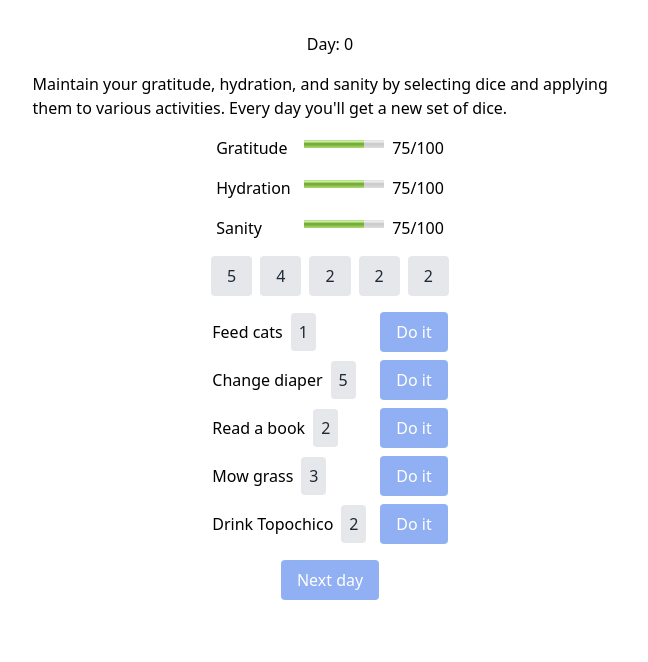
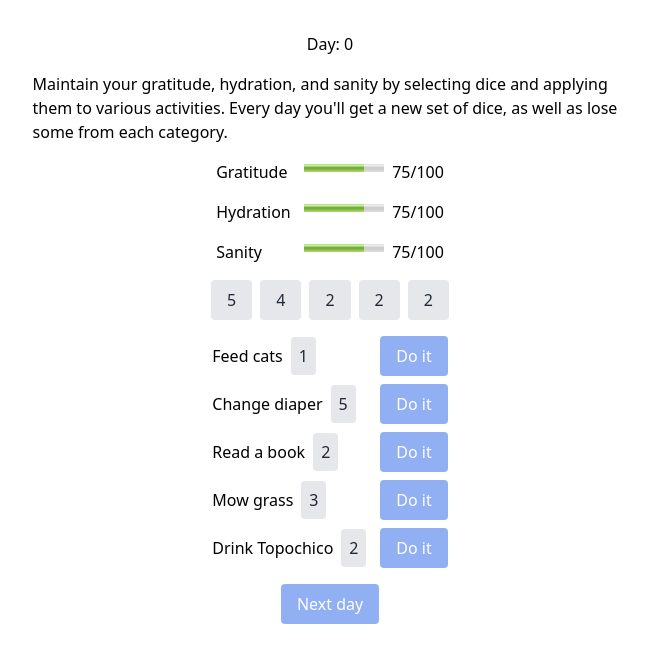
Before and after one commit to ahuth/dice-concept-1, a React (Vite) app: page / in a window 1280 px wide. Shown: the top 662 px of the page, without its empty margins (310-958 px from the left). Built offline with nearby package versions, Linux system fonts and the light colour scheme.

Commit message:
Subtract from each category on every new day

```diff
--- a/src/components/App.tsx
+++ b/src/components/App.tsx
@@ -32,7 +32,7 @@ export default function App() {
       <p className="max-w-prose">
         Maintain your gratitude, hydration, and sanity by selecting dice and
         applying them to various activities. Every day you'll get a new set of
-        dice.
+        dice, as well as lose some from each category.
       </p>
       <Meter name="Gratitude" value={gratitude} />
       <Meter name="Hydration" value={hydration} />
--- a/src/store.ts
+++ b/src/store.ts
@@ -40,6 +40,9 @@ const useStore = create<State>((set) => {
             activities: generateActivities(),
             day: state.day + 1,
             dice: generateDice(),
+            gratitude: state.gratitude - 15,
+            hydration: state.hydration - 15,
+            sanity: state.sanity - 15,
           };
         });
       },
```
